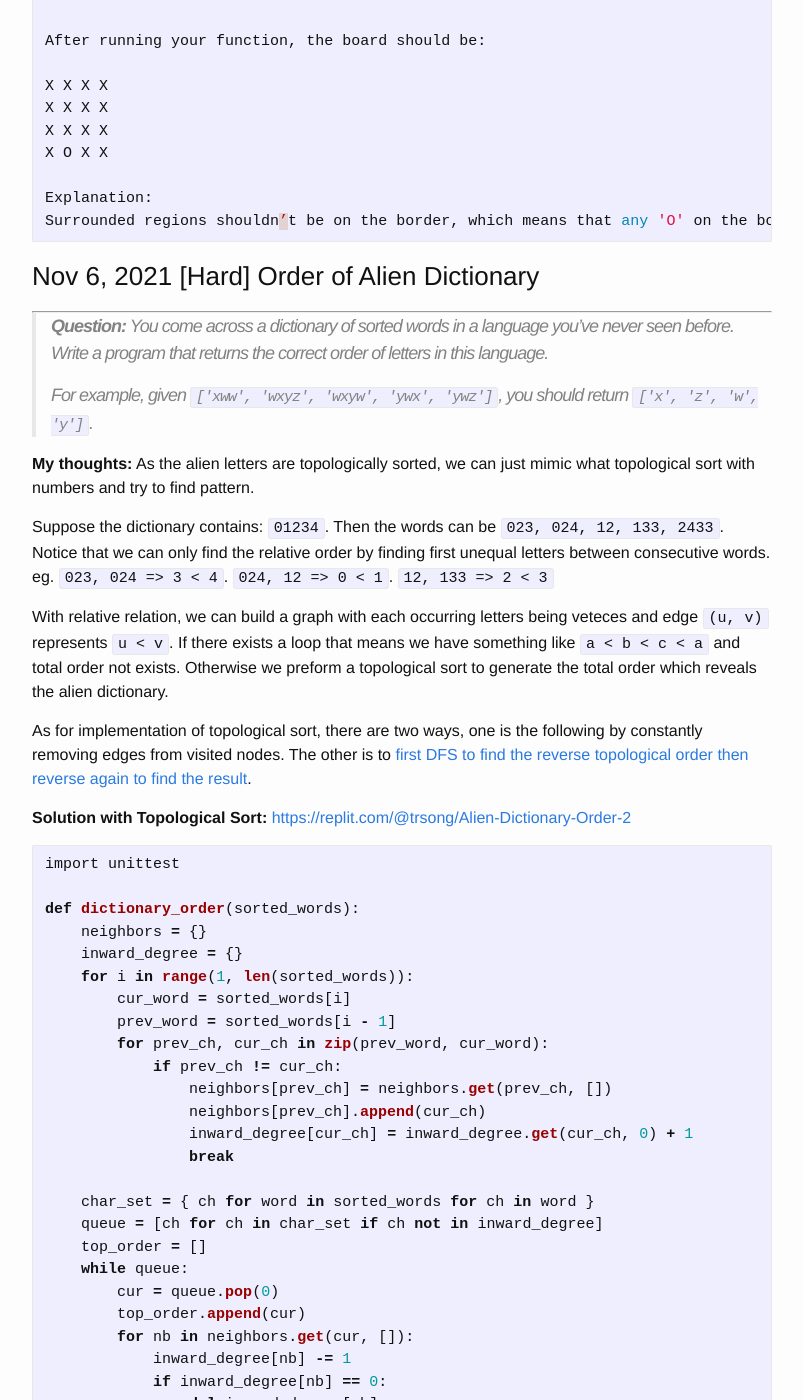
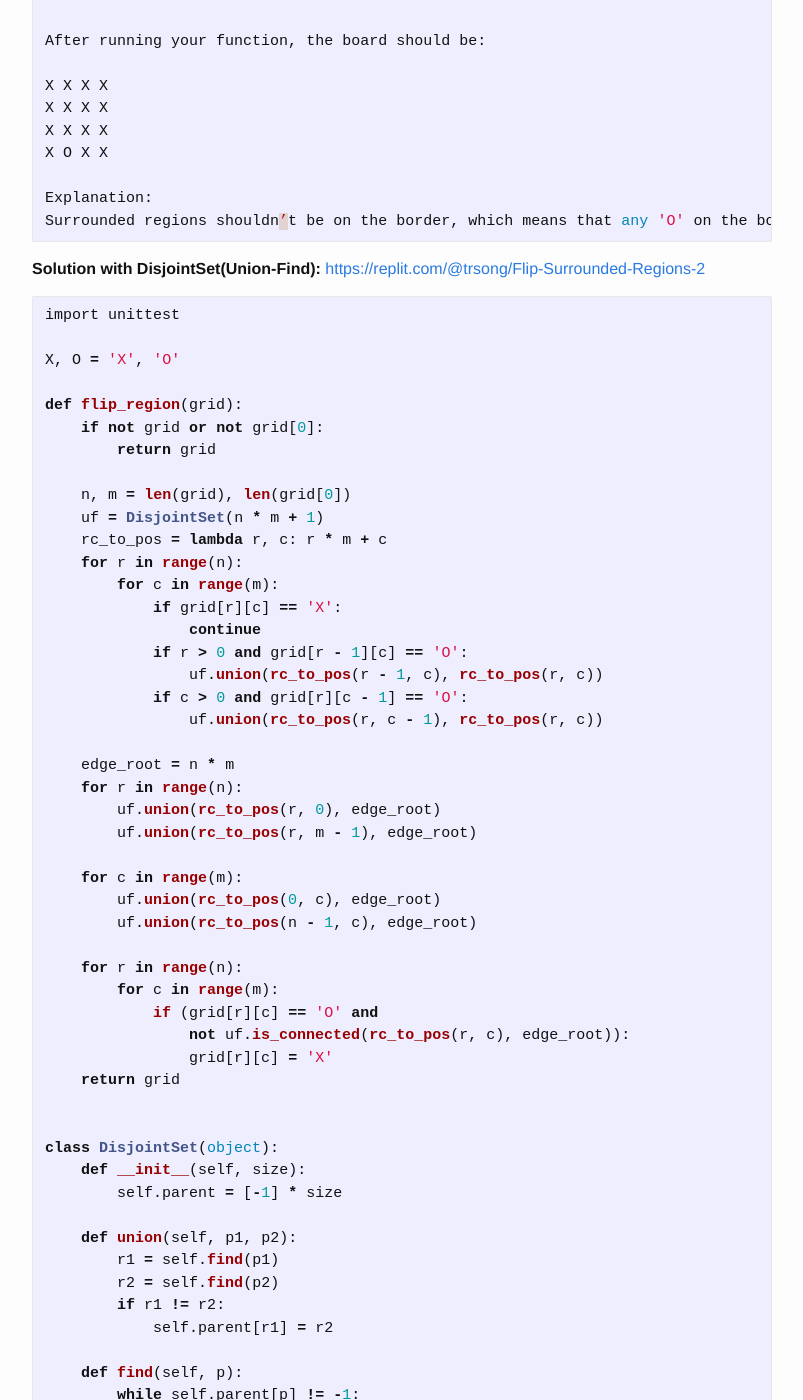
Before and after one commit to trsong/trsong.github.io, a Jekyll site: the page built from _posts/2021-11-01-DailyQuestionsNov.md, in a window 1280 px wide and 1400 px high, scrolled down 985 px. Shown: the whole window, without its empty margins (238-1041 px from the left). Built offline with Jekyll 4.4.1, drawn with Linux system fonts in a browser that asks for light colours; some of the changed text lies outside the part shown.

Commit message:
Add solutiion to Nov 7 question

````diff
--- a/_posts/2021-11-01-DailyQuestionsNov.md
+++ b/_posts/2021-11-01-DailyQuestionsNov.md
@@ -45,6 +45,121 @@ Explanation:
 Surrounded regions shouldn’t be on the border, which means that any 'O' on the border of the board are not flipped to 'X'. Any 'O' that is not on the border and it is not connected to an 'O' on the border will be flipped to 'X'. Two cells are connected if they are adjacent cells connected horizontally or vertically.
 ```
 
+**Solution with DisjointSet(Union-Find):** [https://replit.com/@trsong/Flip-Surrounded-Regions-2](https://replit.com/@trsong/Flip-Surrounded-Regions-2)
+```py
+import unittest
+
+X, O = 'X', 'O'
+
+def flip_region(grid):
+    if not grid or not grid[0]:
+        return grid
+
+    n, m = len(grid), len(grid[0])
+    uf = DisjointSet(n * m + 1)
+    rc_to_pos = lambda r, c: r * m + c
+    for r in range(n):
+        for c in range(m):
+            if grid[r][c] == 'X':
+                continue
+            if r > 0 and grid[r - 1][c] == 'O':
+                uf.union(rc_to_pos(r - 1, c), rc_to_pos(r, c))
+            if c > 0 and grid[r][c - 1] == 'O':
+                uf.union(rc_to_pos(r, c - 1), rc_to_pos(r, c))
+
+    edge_root = n * m
+    for r in range(n):
+        uf.union(rc_to_pos(r, 0), edge_root)
+        uf.union(rc_to_pos(r, m - 1), edge_root)
+
+    for c in range(m):
+        uf.union(rc_to_pos(0, c), edge_root)
+        uf.union(rc_to_pos(n - 1, c), edge_root)
+
+    for r in range(n):
+        for c in range(m):
+            if (grid[r][c] == 'O' and
+                not uf.is_connected(rc_to_pos(r, c), edge_root)):
+                grid[r][c] = 'X'
+    return grid
+
+
+class DisjointSet(object):
+    def __init__(self, size):
+        self.parent = [-1] * size
+
+    def union(self, p1, p2):
+        r1 = self.find(p1)
+        r2 = self.find(p2)
+        if r1 != r2:
+            self.parent[r1] = r2
+
+    def find(self, p):
+        while self.parent[p] != -1:
+            p = self.parent[p]
+        return p
+
+    def is_connected(self, p1, p2):
+        return self.find(p1) == self.find(p2)
+
+
+class FlipRegionSpec(unittest.TestCase):
+    def test_example(self):
+        grid = [
+            [X, X, X, X],
+            [X, O, O, X],
+            [X, X, O, X],
+            [X, O, X, X]]
+        expected = [
+            [X, X, X, X],
+            [X, X, X, X],
+            [X, X, X, X],
+            [X, O, X, X]]
+        self.assertEqual(expected, flip_region(grid))
+
+    def test_empty_grid(self):
+        self.assertEqual([], flip_region([]))
+        self.assertEqual([[]], flip_region([[]]))
+
+    def test_non_surrounded_region(self):
+        grid = [
+            [O, O, O, O, O],
+            [O, O, O, O, O],
+            [O, O, O, O, O],
+            [O, O, O, O, O]]
+        expected = [
+            [O, O, O, O, O],
+            [O, O, O, O, O],
+            [O, O, O, O, O],
+            [O, O, O, O, O]]
+        self.assertEqual(expected, flip_region(grid))
+
+    def test_all_surrounded_region(self):
+        grid = [
+            [X, X, X],
+            [X, X, X]]
+        expected = [
+            [X, X, X],
+            [X, X, X]]
+        self.assertEqual(expected, flip_region(grid))
+
+    def test_region_touching_boundary(self):
+        grid = [
+            [X, O, X, X, O],
+            [X, X, O, O, X],
+            [X, O, X, X, O],
+            [O, O, O, X, O]]
+        expected = [
+            [X, O, X, X, O],
+            [X, X, X, X, X],
+            [X, O, X, X, O],
+            [O, O, O, X, O]]
+        self.assertEqual(expected, flip_region(grid))
+
+
+if __name__ == '__main__':
+    unittest.main(exit=False, verbosity=2)
+```
 
 ### Nov 6, 2021 \[Hard\] Order of Alien Dictionary
 ---
````
